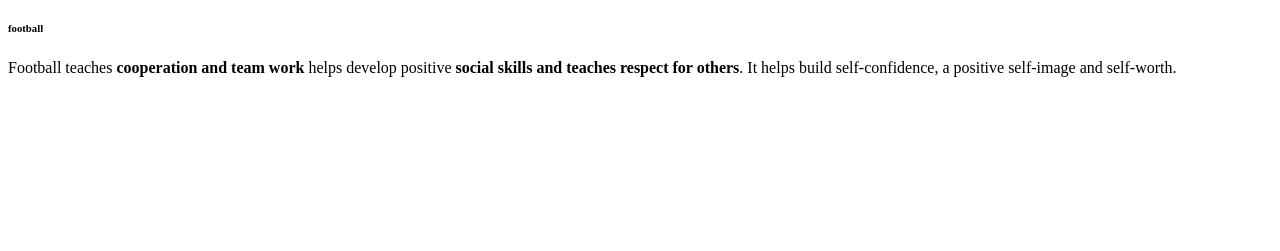
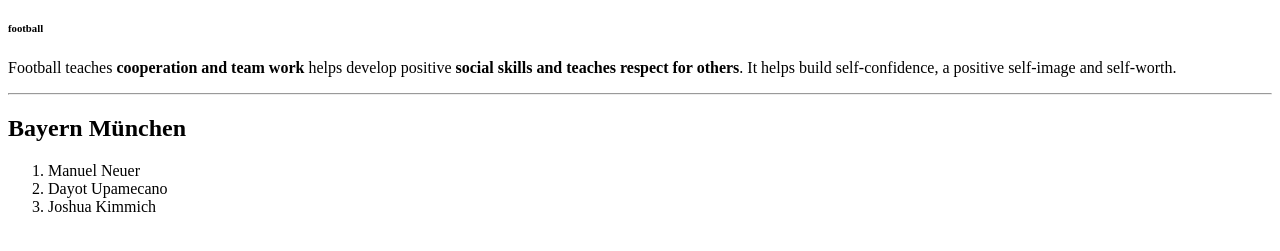
Before and after one commit to 44-563-Web-Apps-S23/44563-webapps-assignment-3-keerthisannapareddy, a plain HTML site: page index.html in a window 1280 px wide. Shown: the part 61-312 px from the top of the page. Drawn offline with Linux system fonts and the light colour scheme.

Commit message:
adding football

```diff
--- a/index.html
+++ b/index.html
@@ -8,5 +8,12 @@
         <h1>Sannapareddy Keerthi</h1>
         <h6>football</h6>
         <p>Football teaches <b>cooperation and team work</b> helps develop positive <b>social skills and teaches respect for others</b>. It helps build self-confidence, a positive self-image and self-worth.</p>
+        <hr>
+        <h2>Bayern München</h2>
+        <ol>
+            <li> Manuel Neuer</li>
+            <li>Dayot Upamecano</li>
+            <li>Joshua Kimmich</li>
+        </ol>
     </body>
 </html>
```
